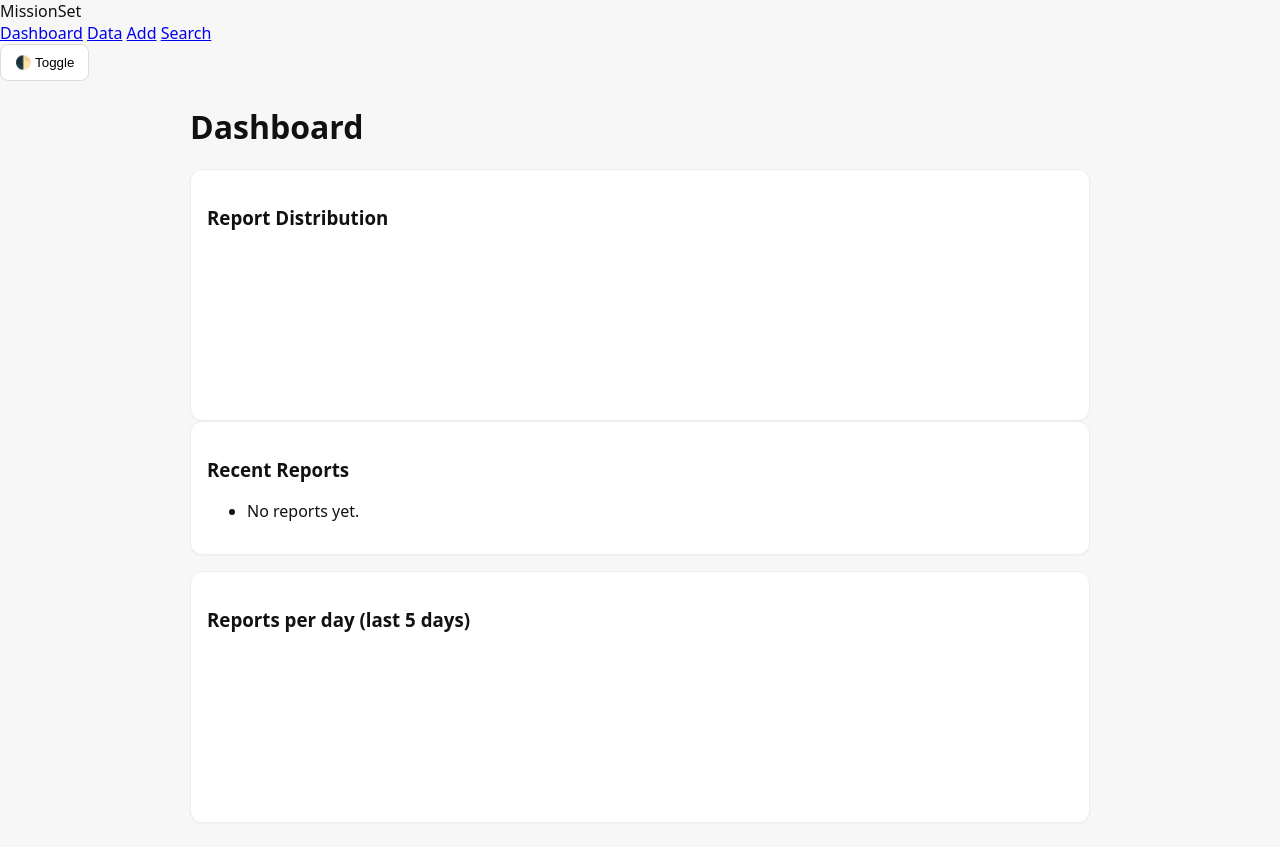
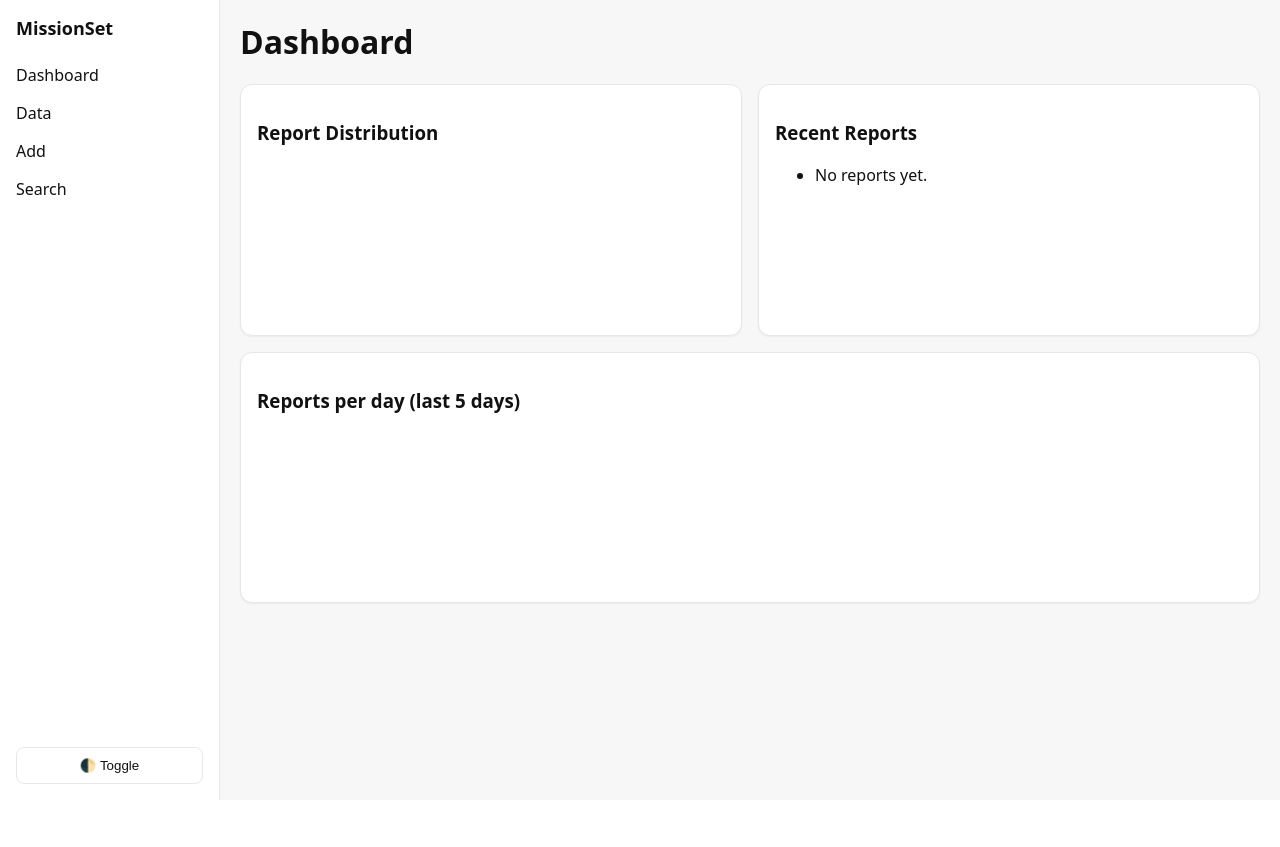
Before and after one commit to xPirate/MissionSet, a FastAPI app: page / in a window 1280 px wide. After the commit the page ends 800 px from the top, so only its background shows below. Run offline with FastAPI, Linux system fonts and the light colour scheme; a map, chart or similar area stays blank.

Commit message:
Add files via upload

```diff
--- a/app/static/styles.css
+++ b/app/static/styles.css
@@ -1,15 +1,45 @@
 
-body { font-family: system-ui,-apple-system,Segoe UI,Roboto,Helvetica,Arial,sans-serif; margin: 0; background: #f7f7f8; color: #111; }
-.site-header { display:flex; justify-content:space-between; align-items:center; padding:12px 16px; background:#fff; border-bottom:1px solid #eee; position:sticky; top:0; }
-.site-header a { text-decoration:none; color:#111; margin-right:12px; }
-.container { max-width: 900px; margin: 24px auto; padding: 0 16px; }
-.card { background:#fff; padding:16px; border:1px solid #eee; border-radius:12px; box-shadow: 0 1px 2px rgba(0,0,0,.03); }
-.grid { display:grid; gap:16px; }
-input[type=text], textarea { width:100%; padding:10px; border:1px solid #ddd; border-radius:8px; }
-button { padding:10px 14px; border:1px solid #ddd; background:#fff; border-radius:8px; cursor:pointer; }
-button:hover { background:#f2f2f2; }
-table { width:100%; border-collapse: collapse; }
-td, th { padding:8px; border-bottom:1px solid #eee; text-align:left; }
-small.mono { font-family: ui-monospace, SFMono-Regular, Menlo, Monaco, Consolas, "Liberation Mono", "Courier New", monospace; color:#666; }
-.tag { display:inline-block; padding:2px 8px; border:1px solid #ddd; border-radius:999px; font-size:12px; margin-right:6px; background:#fafafa; }
+:root {
+  --bg: #f7f7f8;
+  --card: #ffffff;
+  --text: #111111;
+  --muted: #6b7280;
+  --border: #e5e7eb;
+  --chip: #fafafa;
+}
+:root.dark {
+  --bg: #0f1115;
+  --card: #171a21;
+  --text: #f3f4f6;
+  --muted: #9ca3af;
+  --border: #2a2f3a;
+  --chip: #1f2430;
+}
+* { box-sizing: border-box; }
+html, body { height: 100%; }
+body { margin: 0; font-family: system-ui, -apple-system, Segoe UI, Roboto, Helvetica, Arial, sans-serif; background: var(--bg); color: var(--text); }
+.layout { display: flex; min-height: 100vh; }
+.sidebar { width: 220px; padding: 16px; border-right: 1px solid var(--border); background: var(--card); position: sticky; top: 0; height: 100vh; display: flex; flex-direction: column; gap: 16px; }
+.brand { font-weight: 700; font-size: 18px; }
+.nav a { display: block; color: var(--text); text-decoration: none; padding: 8px 0; }
+.nav a:hover { opacity: 0.8; }
+.toggle { margin-top: auto; padding: 10px 14px; background: transparent; border: 1px solid var(--border); color: var(--text); border-radius: 8px; cursor: pointer; }
+.toggle:hover { opacity: .9; }
+.container { flex: 1; padding: 20px; }
+.page-title { margin-top: 0; }
+.card { background: var(--card); border: 1px solid var(--border); border-radius: 12px; padding: 16px; box-shadow: 0 1px 2px rgba(0,0,0,.05); }
+.grid2 { display: grid; grid-template-columns: 1fr 1fr; gap: 16px; }
+input[type=text], textarea { width:100%; padding:10px; border:1px solid var(--border); border-radius:8px; background: transparent; color: var(--text); }
+button { padding:10px 14px; border:1px solid var(--border); background: transparent; color: var(--text); border-radius:8px; cursor:pointer; }
+button:hover { opacity: .9; }
+table { width:100%; border-collapse:collapse; }
+td, th { padding:8px; border-bottom:1px solid var(--border); text-align:left; }
+small.mono { font-family: ui-monospace, SFMono-Regular, Menlo, Monaco, Consolas, "Liberation Mono", "Courier New", monospace; color: var(--muted); }
+.tag { display:inline-block; padding:2px 8px; border:1px solid var(--border); border-radius:999px; font-size:12px; margin-right:6px; background: var(--chip); }
 .labels label { display:inline-block; margin-right:12px; }
+@media (max-width: 900px) {
+  .grid2 { grid-template-columns: 1fr; }
+  .sidebar { position: fixed; height: auto; inset: 0 auto auto 0; width: 100%; display: flex; flex-direction: row; align-items: center; gap: 12px; }
+  .toggle { margin: 0 0 0 auto; }
+  .container { padding-top: 80px; }
+}
```
